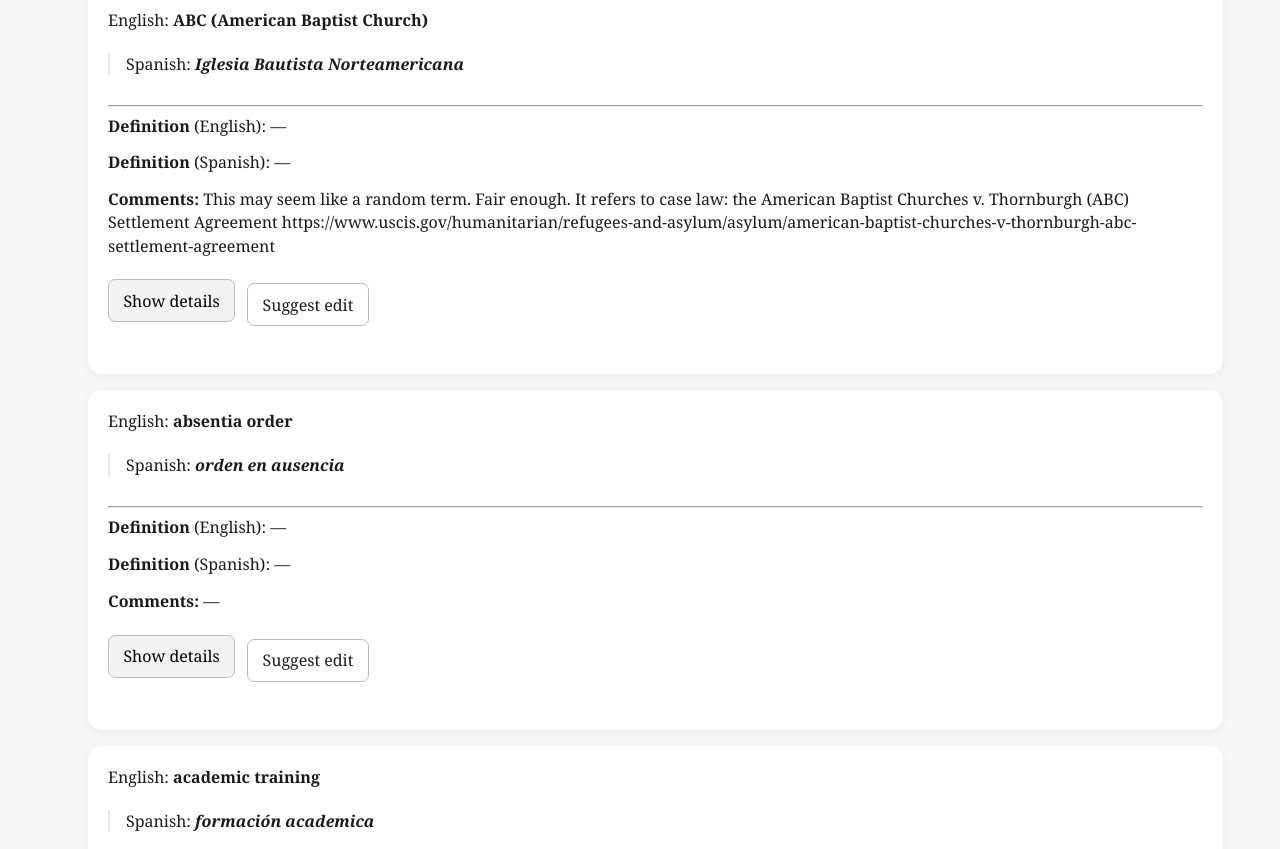
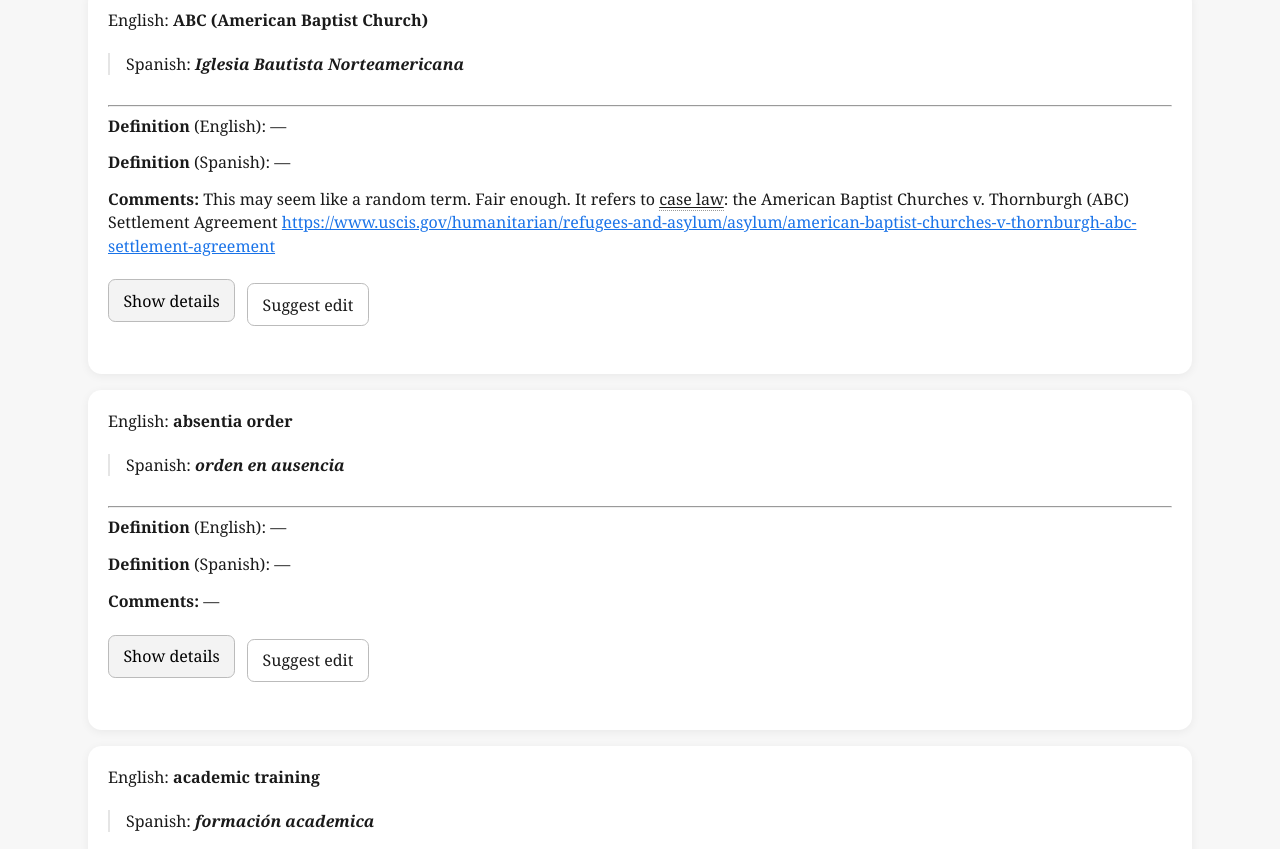
Before and after one commit to mapachurro/eoir-glossary, a React (Vite) app: page /#/terms in a window 1280 px wide. Shown: the part 1411-2260 px from the top of the page. Built offline with nearby package versions, Linux system fonts and the light colour scheme.

Commit message:
External links working; inter-term links working; terms have individual pages let's rip

```diff
--- a/src/components/TermCard.jsx
+++ b/src/components/TermCard.jsx
@@ -34,18 +34,21 @@
           <strong>Definition</strong> (English):{" "}
           <LinkedGlossaryText
             text={term.englishDefinition}
-            excludedId={term.id}
+            excludeId={term.id}
           />
         </p>
+
         <p>
           <strong>Definition</strong> (Spanish):{" "}
           <LinkedGlossaryText
             text={term.spanishDefinition}
-            excludedId={term.id}
+            excludeId={term.id}
           />
         </p>
+
         <p>
-          <strong>Comments:</strong> {term.comments || "—"}
+          <strong>Comments:</strong>{" "}
+          <LinkedGlossaryText text={term.comments} excludeId={term.id} />
         </p>
       </div>
 
```
